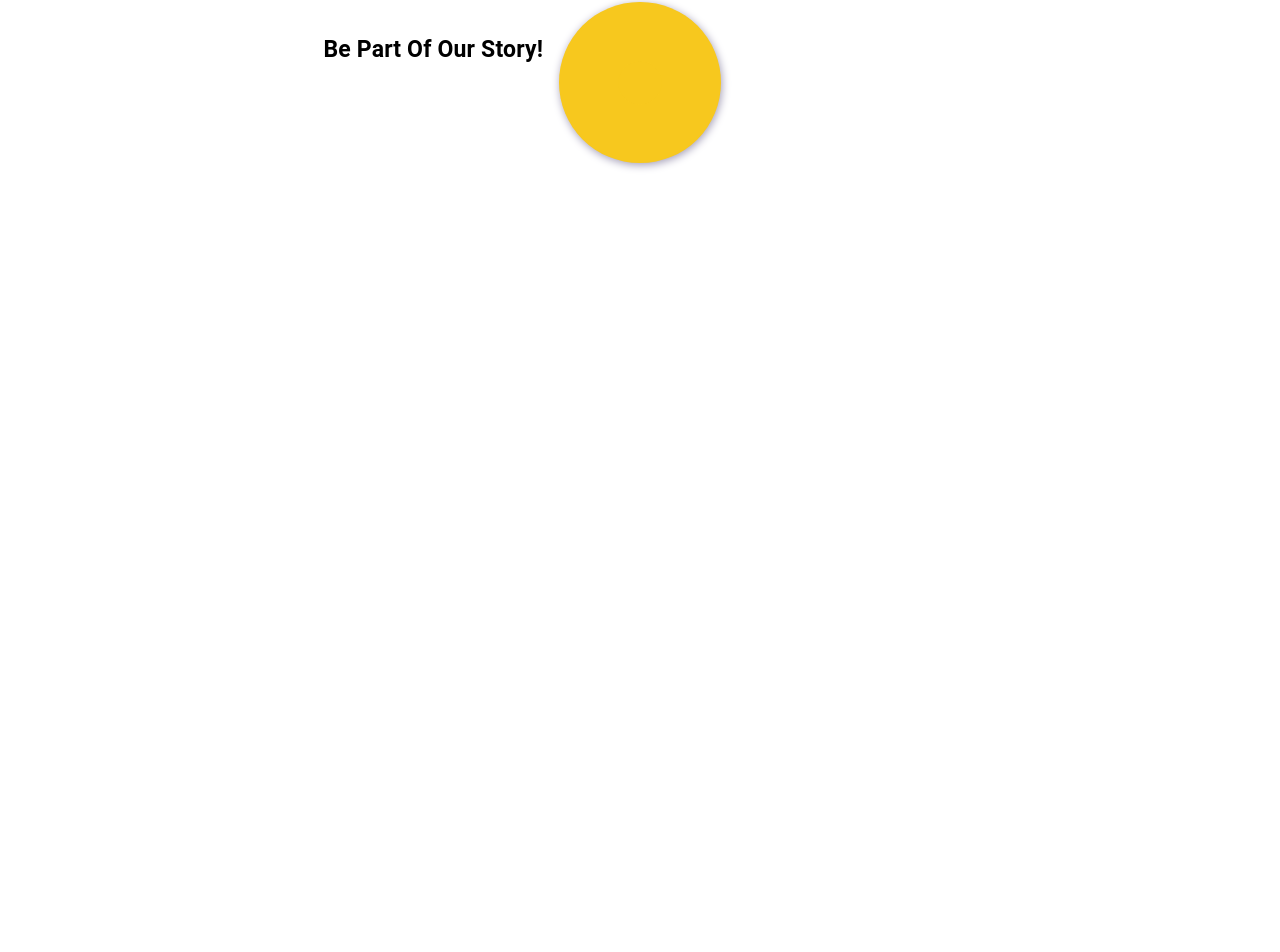
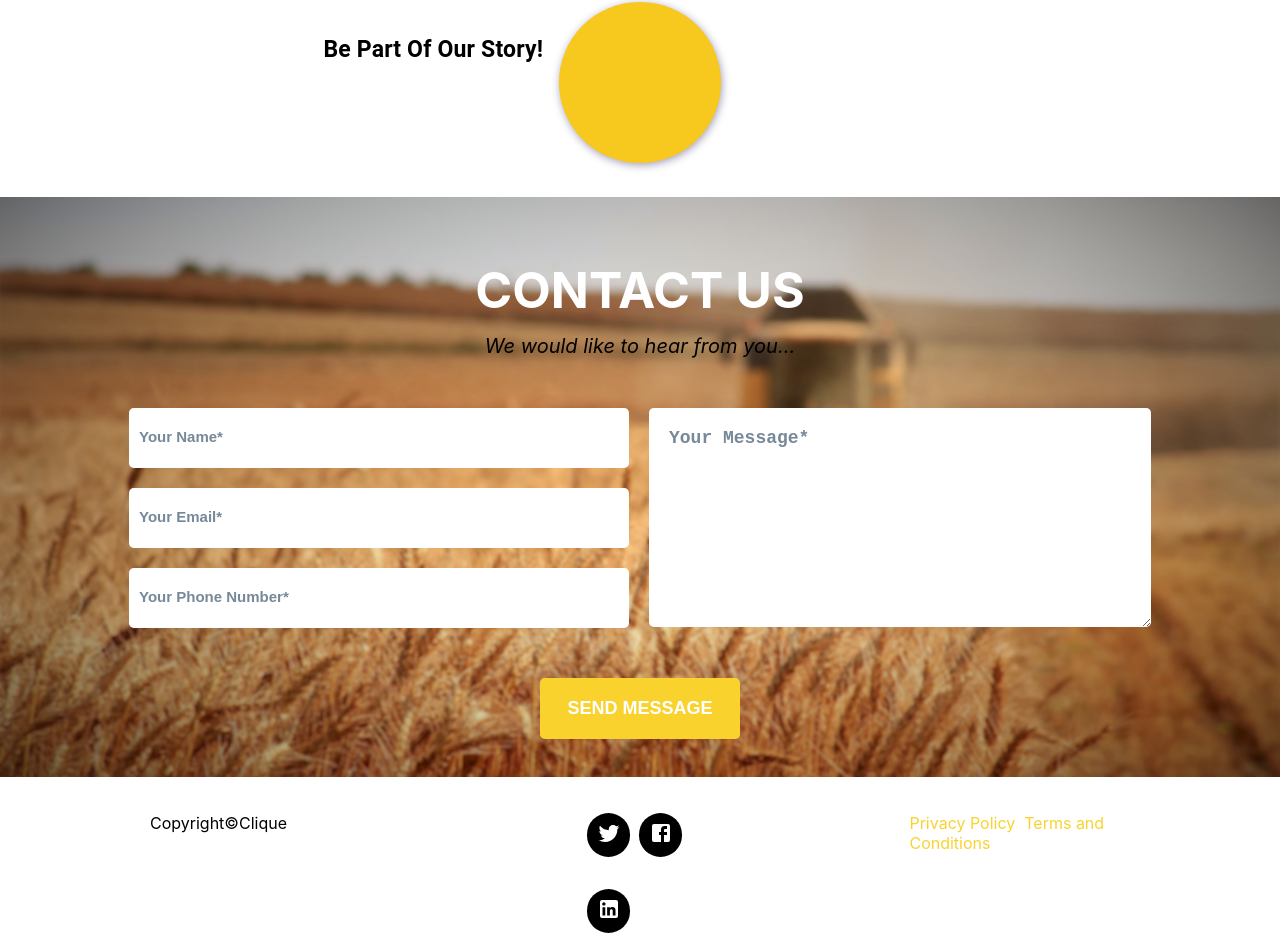
Before and after one commit to Interestship-4-0/farmer-friendly-web-app, a React (Create React App) app in the folder client/: page / in a window 1280 px wide. Shown: the part 3375-4327 px from the top of the page. Before the commit the page ends 3572 px from the top, so only its background shows below. Built offline with nearby package versions, Linux system fonts and the light colour scheme; a web font is replaced by a local one.

Commit message:
initial commit

```diff
--- a/client/src/Components/ContactUs/Contact.jsx
+++ b/client/src/Components/ContactUs/Contact.jsx
@@ -6,9 +6,9 @@ export const Contact = () => {
     <div>
 
         <div className='container'>
-              <div className='section-title'>
-                <h1 style={{color:"white"}}>CONTACT US</h1>
-                <p style={{marginTop:"-15px", marginBottom:"50px", fontStyle:"italic"}}>
+              <div className='title'>
+                <h1 style={{color:"white", fontSize:"50px"}}>CONTACT US</h1>
+                <p style={{marginTop:"-20px", marginBottom:"50px",fontSize:"20px" ,fontStyle:"italic"}}>
                 We would like to hear from you...
                 </p>
               </div>
--- a/client/src/Components/ContactUs/contact.css
+++ b/client/src/Components/ContactUs/contact.css
@@ -1,14 +1,16 @@
 .container{
     background-image: url('contact.jpg');
-    background-size: cover;
+    background-size:cover;
     background-repeat: no-repeat;
+    background-position: center;
+    height: 580px;
 }
 
 .all{
     display: flex;
     flex-direction: row;
     justify-content: center;
-
+    margin-bottom: 30px;
 }
 
 .box{
@@ -36,7 +38,6 @@
     border-style: none;
     padding-left: 20px;
     padding-top: 20px;
-
 }
 
 .submit{
@@ -48,12 +49,15 @@
     background-color: #FAD22E;
     color: white;
     border-style: none;
-    margin-bottom: 40px;
     border-radius: 0.3rem;
+    justify-items: center;
+    display:block;
+    margin: 0 auto;
 }
 
-.section-title{
-    padding-top: 50px;
+.title{
+    padding-top: 30px;
+    text-align: center;
 }
 
 input::placeholder{
--- a/client/src/pages/landingPage/landingPage.jsx
+++ b/client/src/pages/landingPage/landingPage.jsx
@@ -4,6 +4,8 @@ import DrawerAppBar from "../../Components/navbar/navbar";
 import { useState } from 'react';
 import LoginRegister from '../../Components/LoginRegister/LoginRegister';
 import About from '../../Components/About/About';
+import Footer from '../../Components/Footer/footer';
+import ContactUs from '../../Components/ContactUs/Contact'
 function LandingPage() {
     const [navBg, setNavBg] = useState(false);
     const changeBackground = () => {
@@ -35,6 +37,9 @@ function LandingPage() {
             <Services />
             <LoginRegister/>
             <About/>
+            <ContactUs/>
+            <Footer/>
+
 
         </>
     )
```
Also changed, not shown: client/package.json (+3 -5 lines), 1 other file (tests, documents, lock files or other folders).
